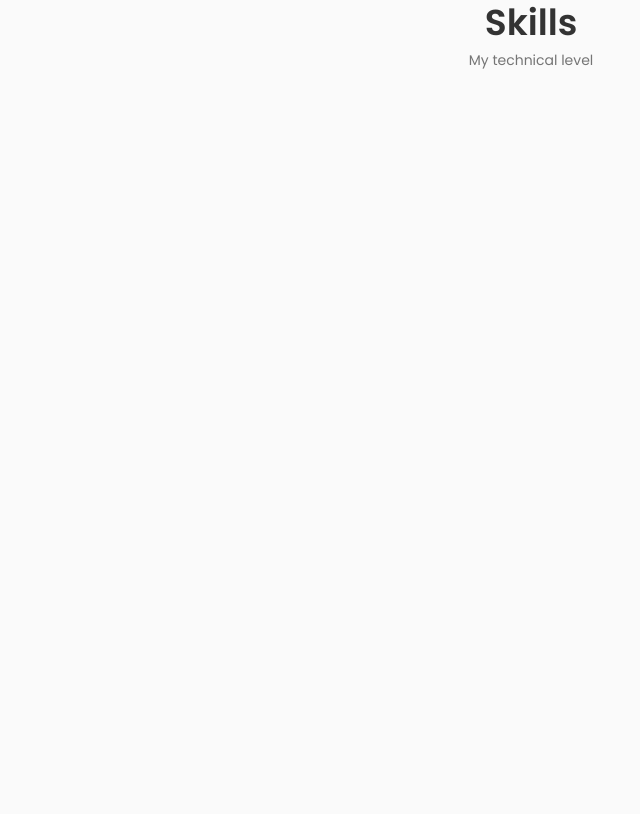
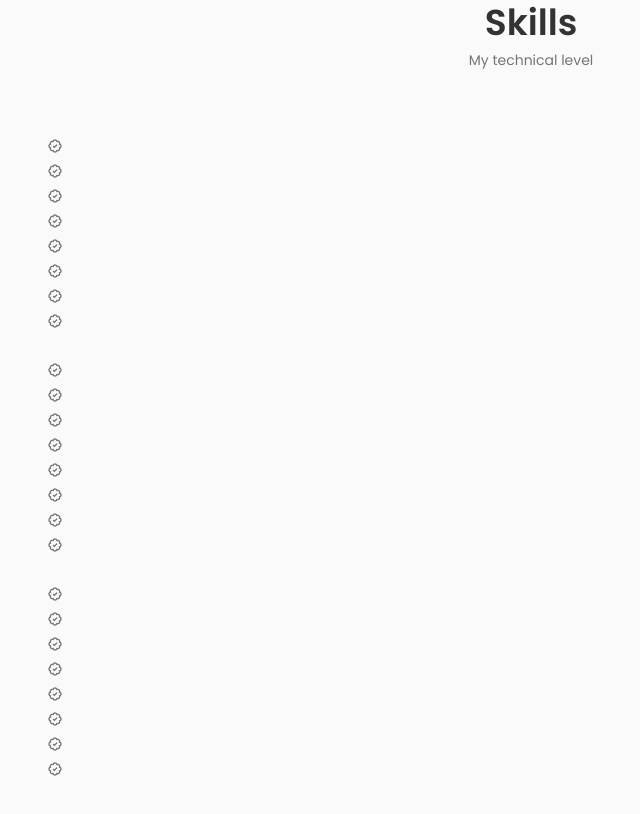
Before and after one commit to sinatayebati/sinatayebati.github.io, a React (Create React App) app: page / in a window 1280 px wide. Shown: the part 1580-2394 px from the top of the page, without its empty margins (109-749 px from the left). Before the commit the page ends 1747 px from the top, so only its background shows below. Built offline with nearby package versions, Linux system fonts and the light colour scheme.

Commit message:
commit #40 skills update

```diff
--- a/src/components/skills/backend.jsx
+++ b/src/components/skills/backend.jsx
@@ -2,7 +2,87 @@ import React from "react";
 
 const Backend = () => {
     return (
-        <div></div>
+        <div className="skills__content">
+        <h3 className="skills__title"></h3>
+
+        <div className="skills__box">
+            <div className="skills__group">
+                <div className="skills__data">
+                <i class='bx bx-badge-check'></i>
+
+                <div>
+                    <h3 className="skills__name"></h3>
+                    <span className="skills__level"></span>
+                </div>
+                </div>
+
+                <div className="skills__data">
+                <i class='bx bx-badge-check'></i>
+
+                <div>
+                    <h3 className="skills__name"></h3>
+                    <span className="skills__level"></span>
+                </div>
+                </div>
+
+                <div className="skills__data">
+                <i class='bx bx-badge-check'></i>
+
+                <div>
+                    <h3 className="skills__name"></h3>
+                    <span className="skills__level"></span>
+                </div>
+
+                <div className="skills__data">
+                <i class='bx bx-badge-check'></i>
+
+                <div>
+                    <h3 className="skills__name"></h3>
+                    <span className="skills__level"></span>
+                </div>
+                </div>
+                </div>
+            </div>
+
+            <div className="skills__group">
+                <div className="skills__data">
+                <i class='bx bx-badge-check'></i>
+
+                <div>
+                    <h3 className="skills__name"></h3>
+                    <span className="skills__level"></span>
+                </div>
+                </div>
+
+                <div className="skills__data">
+                <i class='bx bx-badge-check'></i>
+
+                <div>
+                    <h3 className="skills__name"></h3>
+                    <span className="skills__level"></span>
+                </div>
+                </div>
+
+                <div className="skills__data">
+                <i class='bx bx-badge-check'></i>
+
+                <div>
+                    <h3 className="skills__name"></h3>
+                    <span className="skills__level"></span>
+                </div>
+
+                <div className="skills__data">
+                <i class='bx bx-badge-check'></i>
+
+                <div>
+                    <h3 className="skills__name"></h3>
+                    <span className="skills__level"></span>
+                </div>
+                </div>
+                </div>
+            </div>
+        </div>
+    </div>
     )
 }
 
--- a/src/components/skills/deeplr.jsx
+++ b/src/components/skills/deeplr.jsx
@@ -2,7 +2,87 @@ import React from "react";
 
 const Deeplr = () => {
     return (
-        <div></div>
+        <div className="skills__content">
+            <h3 className="skills__title"></h3>
+
+            <div className="skills__box">
+                <div className="skills__group">
+                    <div className="skills__data">
+                    <i class='bx bx-badge-check'></i>
+
+                    <div>
+                        <h3 className="skills__name"></h3>
+                        <span className="skills__level"></span>
+                    </div>
+                    </div>
+
+                    <div className="skills__data">
+                    <i class='bx bx-badge-check'></i>
+
+                    <div>
+                        <h3 className="skills__name"></h3>
+                        <span className="skills__level"></span>
+                    </div>
+                    </div>
+
+                    <div className="skills__data">
+                    <i class='bx bx-badge-check'></i>
+
+                    <div>
+                        <h3 className="skills__name"></h3>
+                        <span className="skills__level"></span>
+                    </div>
+
+                    <div className="skills__data">
+                    <i class='bx bx-badge-check'></i>
+
+                    <div>
+                        <h3 className="skills__name"></h3>
+                        <span className="skills__level"></span>
+                    </div>
+                    </div>
+                    </div>
+                </div>
+
+                <div className="skills__group">
+                    <div className="skills__data">
+                    <i class='bx bx-badge-check'></i>
+
+                    <div>
+                        <h3 className="skills__name"></h3>
+                        <span className="skills__level"></span>
+                    </div>
+                    </div>
+
+                    <div className="skills__data">
+                    <i class='bx bx-badge-check'></i>
+
+                    <div>
+                        <h3 className="skills__name"></h3>
+                        <span className="skills__level"></span>
+                    </div>
+                    </div>
+
+                    <div className="skills__data">
+                    <i class='bx bx-badge-check'></i>
+
+                    <div>
+                        <h3 className="skills__name"></h3>
+                        <span className="skills__level"></span>
+                    </div>
+
+                    <div className="skills__data">
+                    <i class='bx bx-badge-check'></i>
+
+                    <div>
+                        <h3 className="skills__name"></h3>
+                        <span className="skills__level"></span>
+                    </div>
+                    </div>
+                    </div>
+                </div>
+            </div>
+        </div>
     )
 }
 
--- a/src/components/skills/frontend.jsx
+++ b/src/components/skills/frontend.jsx
@@ -2,7 +2,87 @@ import React from "react";
 
 const Frontend = () => {
     return (
-        <div></div>
+        <div className="skills__content">
+        <h3 className="skills__title"></h3>
+
+        <div className="skills__box">
+            <div className="skills__group">
+                <div className="skills__data">
+                <i class='bx bx-badge-check'></i>
+
+                <div>
+                    <h3 className="skills__name"></h3>
+                    <span className="skills__level"></span>
+                </div>
+                </div>
+
+                <div className="skills__data">
+                <i class='bx bx-badge-check'></i>
+
+                <div>
+                    <h3 className="skills__name"></h3>
+                    <span className="skills__level"></span>
+                </div>
+                </div>
+
+                <div className="skills__data">
+                <i class='bx bx-badge-check'></i>
+
+                <div>
+                    <h3 className="skills__name"></h3>
+                    <span className="skills__level"></span>
+                </div>
+
+                <div className="skills__data">
+                <i class='bx bx-badge-check'></i>
+
+                <div>
+                    <h3 className="skills__name"></h3>
+                    <span className="skills__level"></span>
+                </div>
+                </div>
+                </div>
+            </div>
+
+            <div className="skills__group">
+                <div className="skills__data">
+                <i class='bx bx-badge-check'></i>
+
+                <div>
+                    <h3 className="skills__name"></h3>
+                    <span className="skills__level"></span>
+                </div>
+                </div>
+
+                <div className="skills__data">
+                <i class='bx bx-badge-check'></i>
+
+                <div>
+                    <h3 className="skills__name"></h3>
+                    <span className="skills__level"></span>
+                </div>
+                </div>
+
+                <div className="skills__data">
+                <i class='bx bx-badge-check'></i>
+
+                <div>
+                    <h3 className="skills__name"></h3>
+                    <span className="skills__level"></span>
+                </div>
+
+                <div className="skills__data">
+                <i class='bx bx-badge-check'></i>
+
+                <div>
+                    <h3 className="skills__name"></h3>
+                    <span className="skills__level"></span>
+                </div>
+                </div>
+                </div>
+            </div>
+        </div>
+    </div>
     )
 }
 
--- a/src/components/skills/skills.jsx
+++ b/src/components/skills/skills.jsx
@@ -10,7 +10,11 @@ const Skills = () => {
             <h2 className="section__title">Skills</h2>
             <span className="section__subtitle">My technical level</span>
 
-            <div className="skills__container container grid"></div>
+            <div className="skills__container container grid">
+                <Deeplr />
+                <Frontend />
+                <Backend />
+            </div>
         </section>
     )
 }
```
